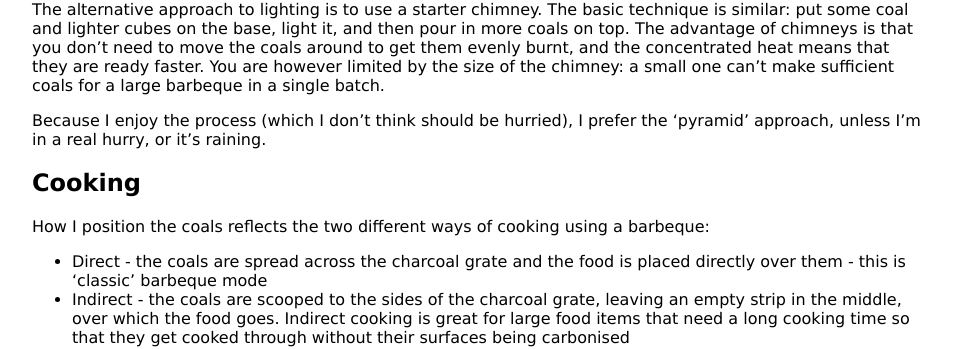
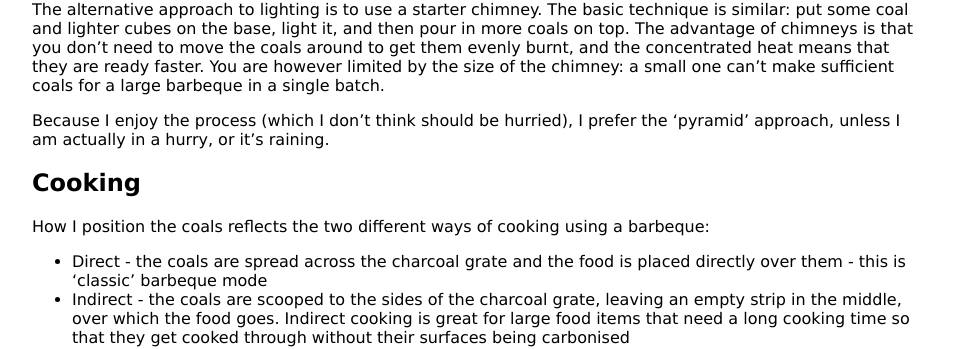
Before and after one commit to KineticLensman/KineticLensman.github.io, a Jekyll site: the page built from _posts/2018-08-12-barbecue-part1.md, in a window 1280 px wide. Shown: the part 1241-1590 px from the top of the page, without its empty margins (160-1119 px from the left). Built offline with Jekyll 4.4.1, drawn with Linux system fonts in a browser that asks for light colours.

Commit message:
rewording

```diff
--- a/_posts/2018-08-12-barbecue-part1.md
+++ b/_posts/2018-08-12-barbecue-part1.md
@@ -34,7 +34,7 @@ To light the barbeque, I put a single flat layer of coals onto the charcoal grat
 
 The alternative approach to lighting is to use a starter chimney. The basic technique is similar: put some coal and lighter cubes on the base, light it, and then pour in more coals on top. The advantage of chimneys is that you don't need to move the coals around to get them evenly burnt, and the concentrated heat means that they are ready faster. You are however limited by the size of the chimney: a small one can't make sufficient coals for a large barbeque in a single batch.
 
-Because I enjoy the process (which I don't think should be hurried), I prefer the 'pyramid' approach, unless I'm in a real hurry, or it's raining.
+Because I enjoy the process (which I don't think should be hurried), I prefer the 'pyramid' approach, unless I am actually in a hurry, or it's raining.
 
 ## Cooking
 
```
